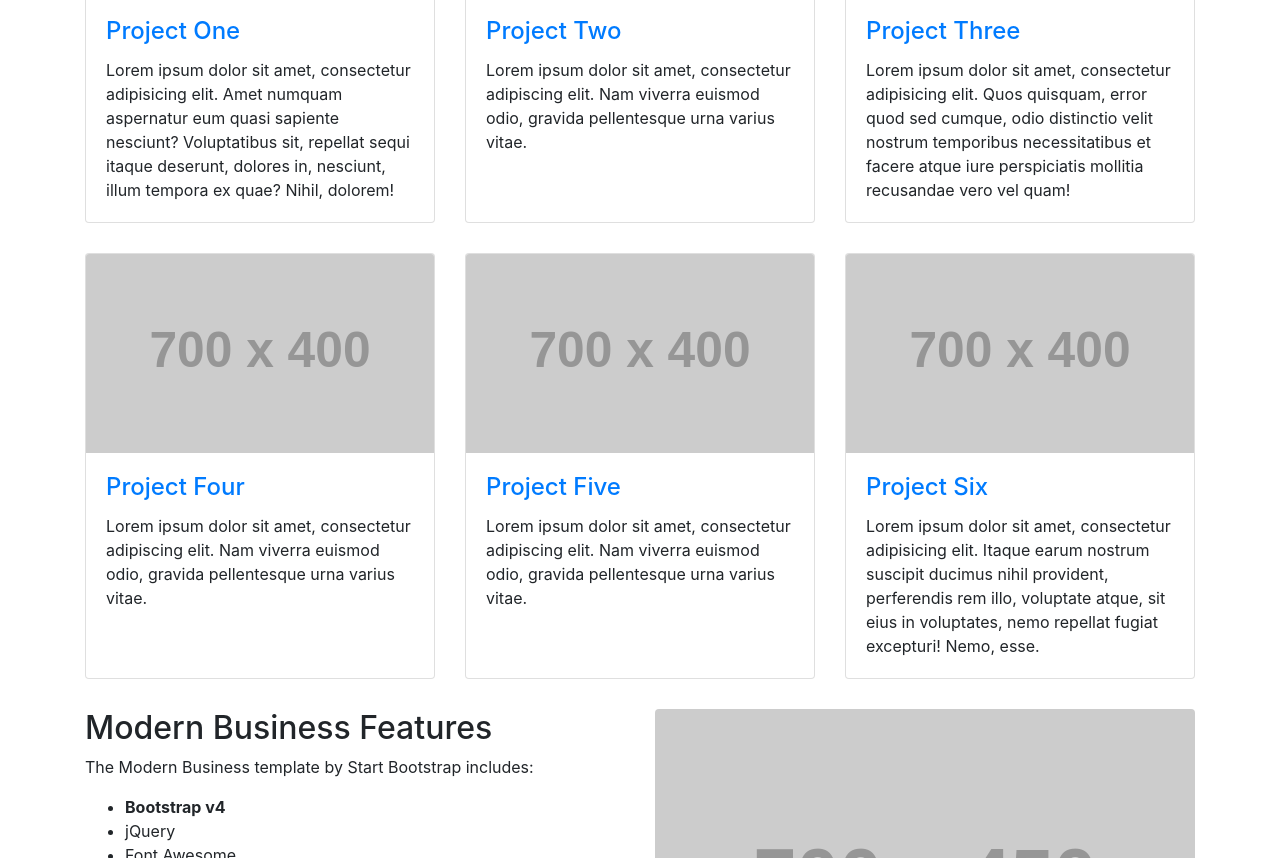
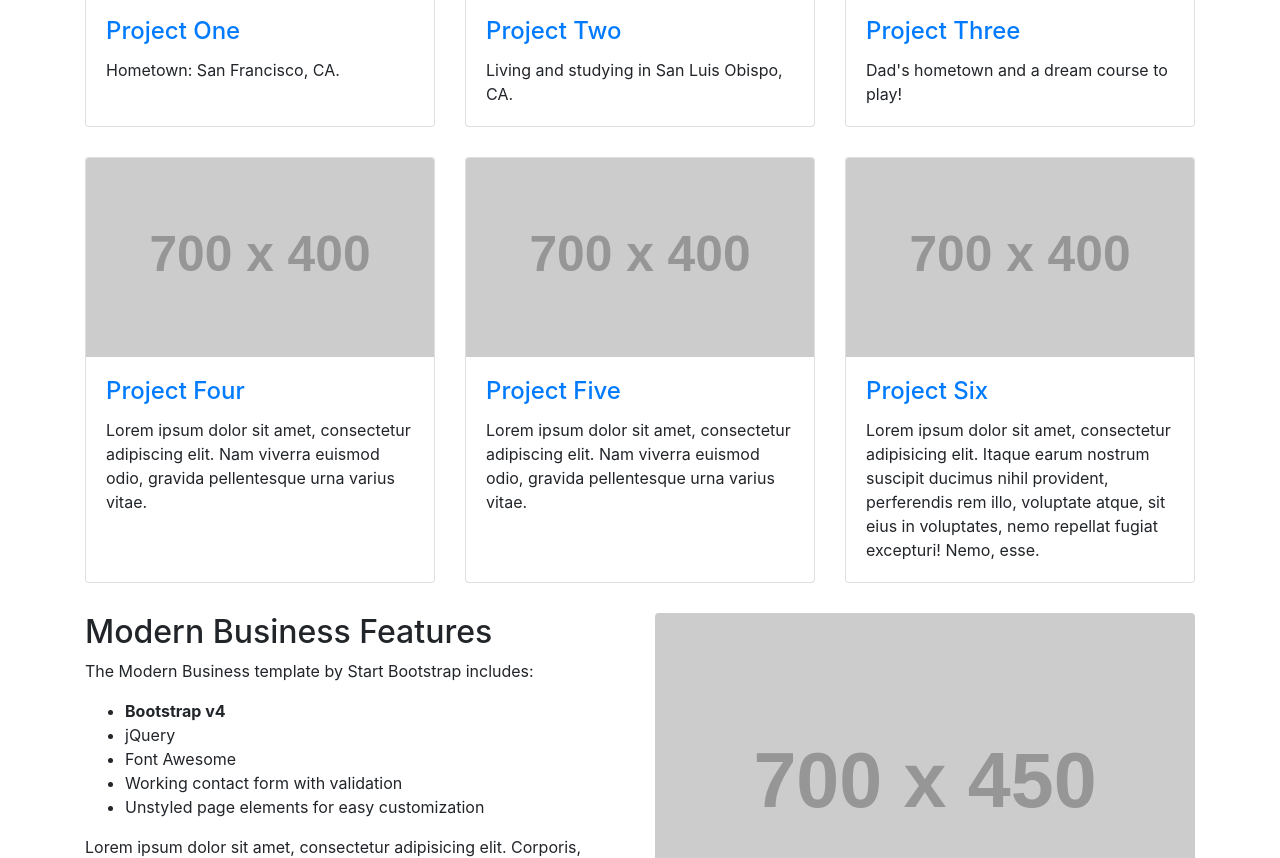
Before and after one commit to mmcgrill/mmcgrill.github.io, a website: page index.html in a window 1280 px wide. Shown: the part 1238-2096 px from the top of the page. Drawn offline with nearby package versions, Linux system fonts and the light colour scheme; files that its build step writes are made by us from their sources; placeholder pictures from the web are drawn by us.

Commit message:
update index.html

```diff
--- a/index.html
+++ b/index.html
@@ -172,7 +172,7 @@
             <h4 class="card-title">
               <a href="#">Project One</a>
             </h4>
-            <p class="card-text">Lorem ipsum dolor sit amet, consectetur adipisicing elit. Amet numquam aspernatur eum quasi sapiente nesciunt? Voluptatibus sit, repellat sequi itaque deserunt, dolores in, nesciunt, illum tempora ex quae? Nihil, dolorem!</p>
+            <p class="card-text">Hometown: San Francisco, CA.</p>
           </div>
         </div>
       </div>
@@ -183,7 +183,7 @@
             <h4 class="card-title">
               <a href="#">Project Two</a>
             </h4>
-            <p class="card-text">Lorem ipsum dolor sit amet, consectetur adipiscing elit. Nam viverra euismod odio, gravida pellentesque urna varius vitae.</p>
+            <p class="card-text">Living and studying in San Luis Obispo, CA.</p>
           </div>
         </div>
       </div>
@@ -194,7 +194,7 @@
             <h4 class="card-title">
               <a href="#">Project Three</a>
             </h4>
-            <p class="card-text">Lorem ipsum dolor sit amet, consectetur adipisicing elit. Quos quisquam, error quod sed cumque, odio distinctio velit nostrum temporibus necessitatibus et facere atque iure perspiciatis mollitia recusandae vero vel quam!</p>
+            <p class="card-text">Dad's hometown and a dream course to play!</p>
           </div>
         </div>
       </div>
```
